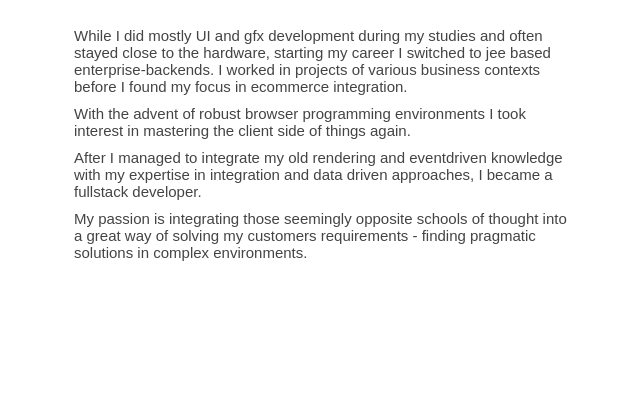
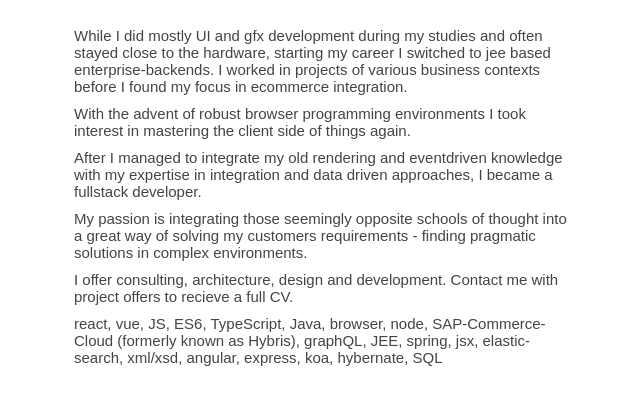
Before and after one commit to jasonpai/jasonpai.github.io, a plain HTML site: page index.html in a window 1280 px wide. Shown: the part 152-556 px from the top of the page, without its empty margins (316-956 px from the left). Drawn offline with Linux system fonts and the light colour scheme; a web font is replaced by a local one.

Commit message:
buzzwords

```diff
--- a/index.html
+++ b/index.html
@@ -47,6 +47,11 @@
 <p>With the advent of robust browser programming environments I took interest in mastering the client side of things again.</p>
 <p>After I managed to integrate my old rendering and eventdriven knowledge with my expertise in integration and data driven approaches, I became a fullstack developer.</p>
 <p>My passion is integrating those seemingly opposite schools of thought into a great way of solving my customers requirements - finding pragmatic solutions in complex environments.</p>
+<p>I offer consulting, architecture, design and development. Contact me with project offers to recieve a full CV.</p>
+<p>react, vue, JS, ES6, TypeScript, Java, browser, node, SAP-Commerce-Cloud (formerly known as Hybris), graphQL, JEE, spring, jsx, elastic-search, xml/xsd, angular, express, koa, hybernate, SQL</p>
+
+
+
 </body>
 
 </html>
```
